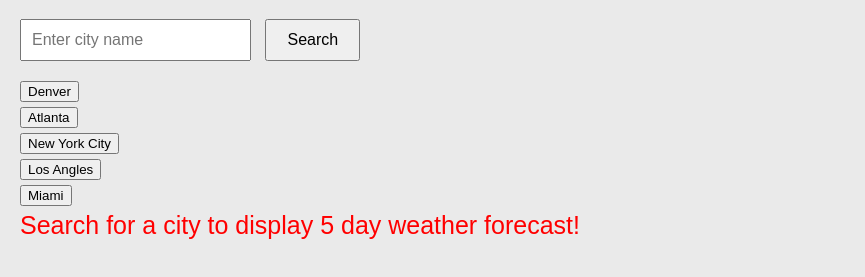
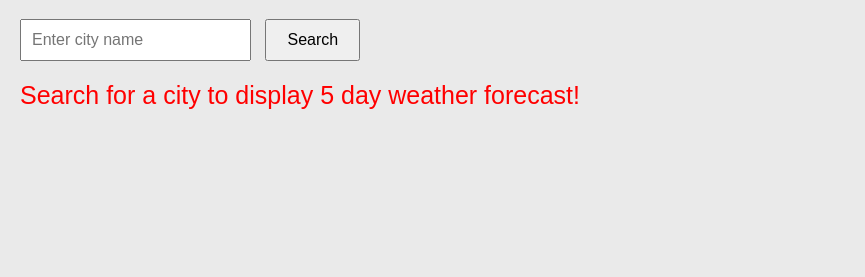
Before and after one commit to JosephTeklu/Weather-Dashboard, a plain HTML site: page index.html in a window 1280 px wide. Shown: the part 81-358 px from the top of the page, without its empty margins (0-865 px from the left). Drawn offline with nearby package versions, Linux system fonts and the light colour scheme.

```diff
--- a/index.html
+++ b/index.html
@@ -18,14 +18,6 @@
     <div class="search-container">
       <input type="text" id="city-input" placeholder="Enter city name" />
       <button id="search-button">Search</button>
-    </div>
-
-    <div class="last-searched">
-      <button id="last-searched-button">Denver</button>
-      <button id="last-searched-button">Atlanta</button>
-      <button id="last-searched-button">New York City</button>
-      <button id="last-searched-button">Los Angles</button>
-      <button id="last-searched-button">Miami</button>
     </div>
 
     <p class="error-message"> Please Enter A Valid City Name!</p>
--- a/style.css
+++ b/style.css
@@ -88,11 +88,3 @@
   font-size: 16px;
   margin-left: 10px;
 }
-.last-searched {
-  text-align: left;
-  margin-top: 20px;
-}
-.last-searched button {
-  display: block;
-  margin-bottom: 5px;
-}
```
Also changed, not shown: Assets/Images/06-server-side-apis-homework-demo.png (deleted), 3 other files.
